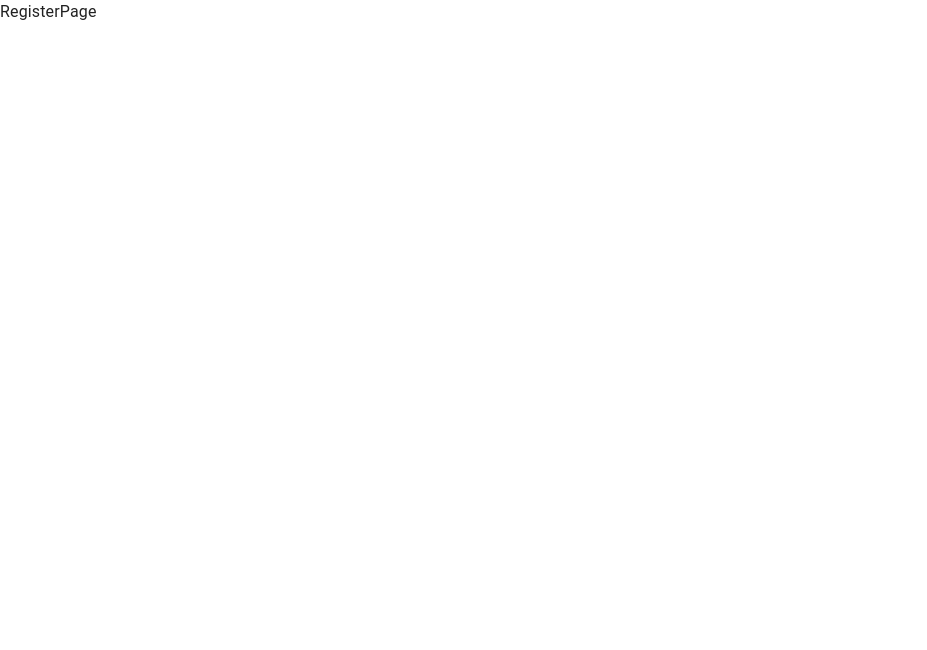
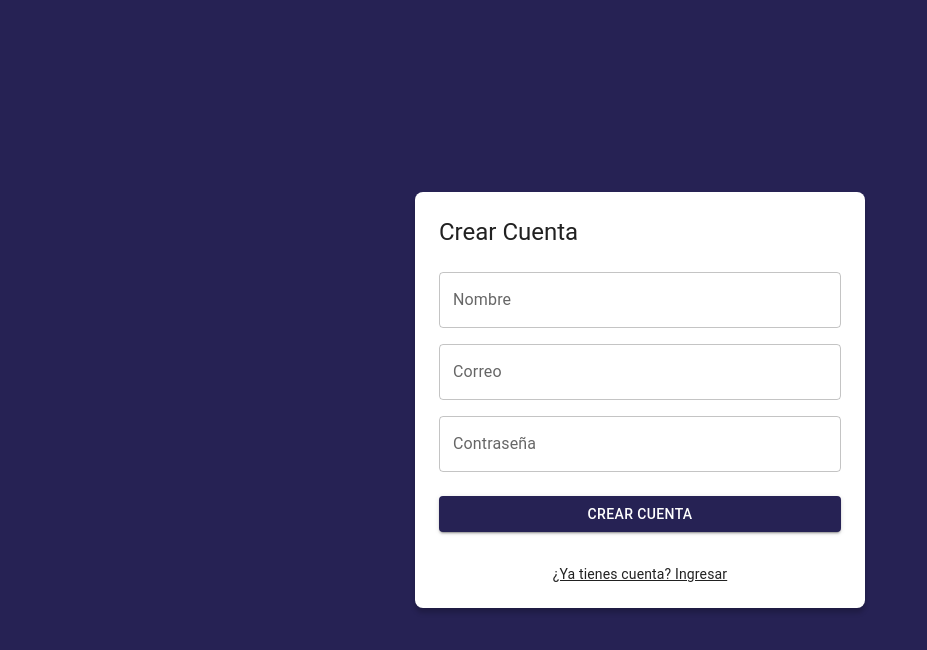
Before and after one commit to diegotoledo13/journalApp, a React (Vite) app: page /auth/register in a window 1280 px wide. Shown: the top 650 px of the page, without its empty margins (0-927 px from the left). Built offline with nearby package versions, Linux system fonts and the light colour scheme.

Commit message:
trabajando en estilos layout

```diff
--- /dev/null
+++ b/src/auth/layout/AuthLayaout.jsx
@@ -0,0 +1,32 @@
+import { Grid, Typography } from "@mui/material";
+
+export const AuthLayaout = ({ children, title = "" }) => {
+  return (
+    <Grid
+      container
+      spacing={0}
+      direction="column"
+      alignItems="center"
+      justifyContent="center"
+      sx={{ minHeight: "100vh", backgroundColor: "primary.main", padding: 4 }}
+    >
+      <Grid
+        item
+        className="box-shadow"
+        xs={3}
+        sx={{
+          backgroundColor: "white",
+          padding: 3,
+          borderRadius: 2,
+          width: { sm: 450 },
+        }}
+      >
+        <Typography variant="h5" sx={{ mb: 1 }}>
+          {title}
+        </Typography>
+        {children}
+        <Grid />
+      </Grid>
+    </Grid>
+  );
+};
--- a/src/auth/pages/LoginPage.jsx
+++ b/src/auth/pages/LoginPage.jsx
@@ -1,28 +1,13 @@
 import { Link as RouterLink } from "react-router-dom";
 import { Google } from "@mui/icons-material";
 import { Button, Grid, Link, TextField, Typography } from "@mui/material";
+import { AuthLayaout } from "../layout/AuthLayaout";
 
 export const LoginPage = () => {
   return (
-    <Grid
-      container
-      spacing={0}
-      direction="column"
-      alignItems="center"
-      justifyContent="center"
-      sx={{ minHeight: "100vh", backgroundColor: "primary.main", padding: 4 }}
-    >
-      <Grid
-        item
-        className="box-shadow"
-        xs={3}
-        sx={{ backgroundColor: "white", padding: 3, borderRadius: 2 }}
-      >
-        <Typography variant="h5" sx={{ mb: 1 }}>
-          Login
-        </Typography>
+    <AuthLayaout title="Login">
       <form>
-          <Grid container spacing={2}>
+        <Grid container>
           <Grid item xs={12} sx={{ mt: 2 }}>
             <TextField
               label="Correo"
@@ -51,17 +36,20 @@ export const LoginPage = () => {
                 <Typography sx={{ ml: 1 }}>Goggle</Typography>
               </Button>
             </Grid>
-            </Grid>
-          </Grid>
             <Grid item xs={12} sx={{ mt: 2 }}>
               <Typography variant="body2" align="center">
-              <Link component={RouterLink} color="inherit" to="/auth/register">
+                <Link
+                  component={RouterLink}
+                  color="inherit"
+                  to="/auth/register"
+                >
                   ¿No tienes cuenta? Registrate
                 </Link>
               </Typography>
             </Grid>
-        </form>
           </Grid>
         </Grid>
+      </form>
+    </AuthLayaout>
   );
 };
--- a/src/auth/pages/RegisterPage.jsx
+++ b/src/auth/pages/RegisterPage.jsx
@@ -1,5 +1,53 @@
-import React from "react";
+import { Link as RouterLink } from "react-router-dom";
+import { Google } from "@mui/icons-material";
+import { Button, Grid, Link, TextField, Typography } from "@mui/material";
+import { AuthLayaout } from "../layout/AuthLayaout";
 
 export const RegisterPage = () => {
-  return <div>RegisterPage</div>;
+  return (
+    <AuthLayaout title="Crear Cuenta">
+      <form>
+        <Grid container>
+          <Grid item xs={12} sx={{ mt: 2 }}>
+            <TextField
+              label="Nombre"
+              type="text"
+              placeholder="Jonh Doe"
+              fullWidth
+            />
+          </Grid>
+          <Grid item xs={12} sx={{ mt: 2 }}>
+            <TextField
+              label="Correo"
+              type="email"
+              placeholder="correo@google.com"
+              fullWidth
+            />
+          </Grid>
+          <Grid item xs={12} sx={{ mt: 2 }}>
+            <TextField
+              label="Contraseña"
+              type="password"
+              placeholder="Contraseña"
+              fullWidth
+            />
+          </Grid>
+          <Grid container spacing={2} sx={{ mb: 2, mt: 1 }}>
+            <Grid item xs={12}>
+              <Button variant="contained" fullWidth>
+                Crear Cuenta
+              </Button>
+            </Grid>
+          </Grid>
+          <Grid item xs={12} sx={{ mt: 2 }}>
+            <Typography variant="body2" align="center">
+              <Link component={RouterLink} color="inherit" to="/auth/login">
+                ¿Ya tienes cuenta? Ingresar
+              </Link>
+            </Typography>
+          </Grid>
+        </Grid>
+      </form>
+    </AuthLayaout>
+  );
 };
--- /dev/null
+++ b/src/journal/layout/JournalLayout.jsx
@@ -0,0 +1,11 @@
+import { Box } from "@mui/material";
+
+export const JournalLayout = ({ children }) => {
+  return (
+    <Box sx={{ display: "flex" }}>
+      <Box component="main" sx={{ flexGrow: 1, p: 3 }}>
+        {children}
+      </Box>
+    </Box>
+  );
+};
--- a/src/journal/pages/JournalPage.jsx
+++ b/src/journal/pages/JournalPage.jsx
@@ -1,10 +1,10 @@
-import React from "react";
 import { Typography } from "@mui/material";
+import { JournalLayout } from "../layout/JournalLayout";
 
 export const JournalPage = () => {
   return (
-    <>
+    <JournalLayout>
       <Typography>JournalPage</Typography>
-    </>
+    </JournalLayout>
   );
 };
```
Lines whose indentation alone changed are shown as unchanged.
